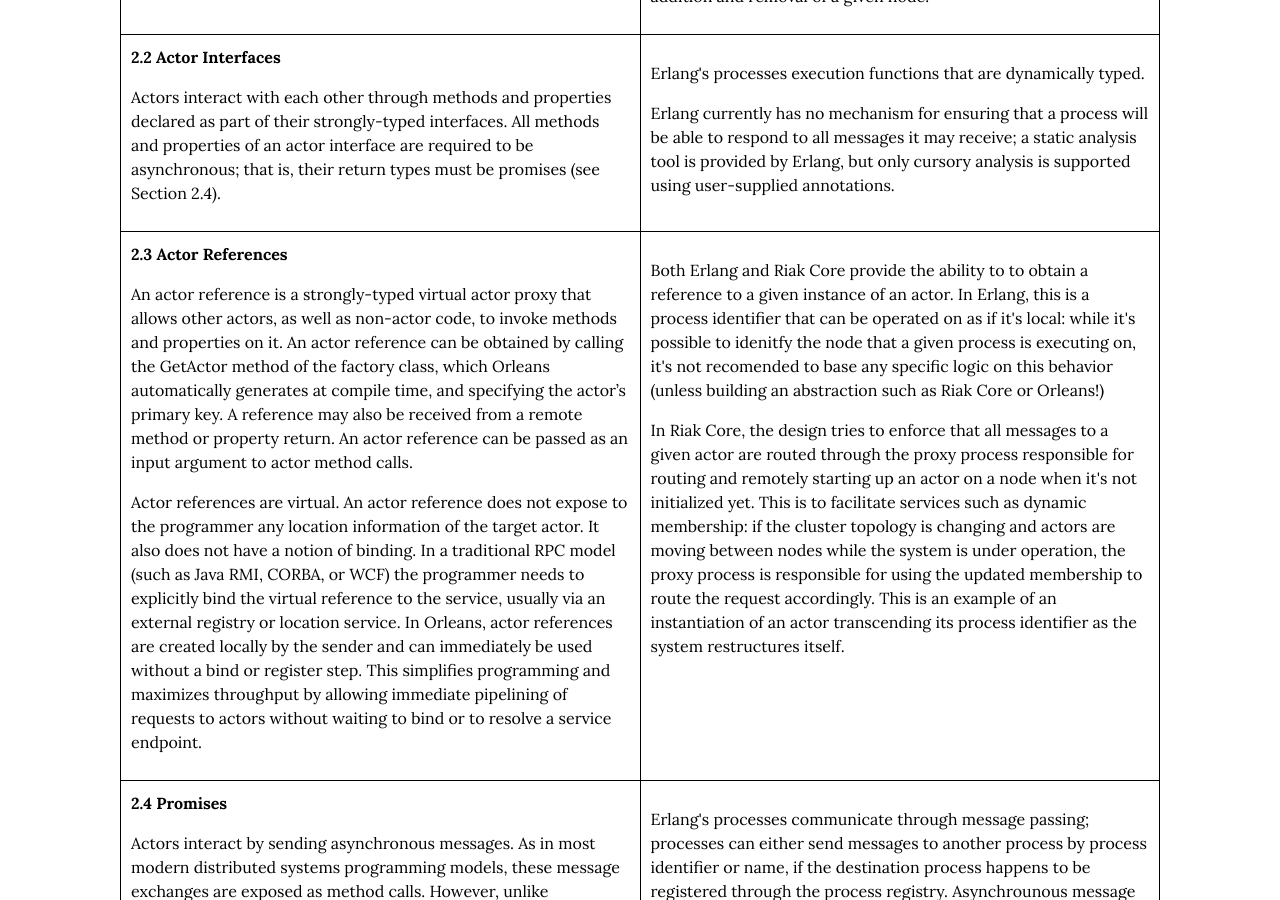
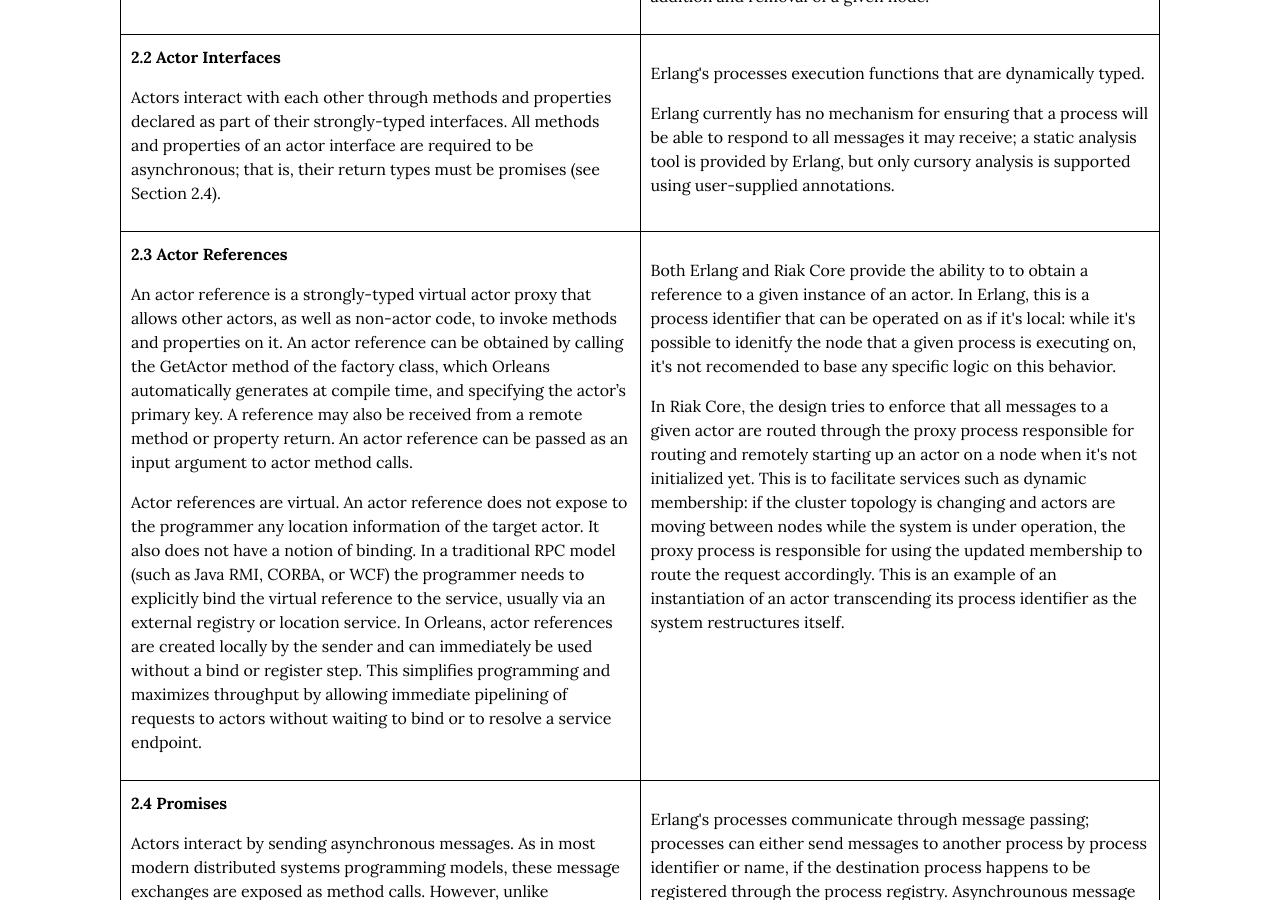
Before and after one commit to cmeiklejohn/cmeiklejohn.github.io, a Jekyll site: the page built from _posts/2015-05-03-orleans.markdown, in a window 1280 px wide and 900 px high, scrolled down 7037 px. Built offline with Jekyll 4.4.1, drawn with Linux system fonts in a browser that asks for light colours; comment, search, counter and statistics services are not loaded.

Commit message:
Remove useless footnote.

```diff
--- a/_posts/2015-05-03-orleans.markdown
+++ b/_posts/2015-05-03-orleans.markdown
@@ -468,8 +468,7 @@
       process identifier that can be operated on as if it's local:
       while it's possible to idenitfy the node that a given process is
       executing on, it's not recomended to base any specific logic on
-      this behavior (unless building an abstraction such as Riak Core
-      or Orleans!)</p>
+      this behavior.</p>
       <p>In Riak Core, the design tries to enforce that all messages
       to a given actor are routed through the proxy process
       responsible for routing and remotely starting up an actor on a
```
